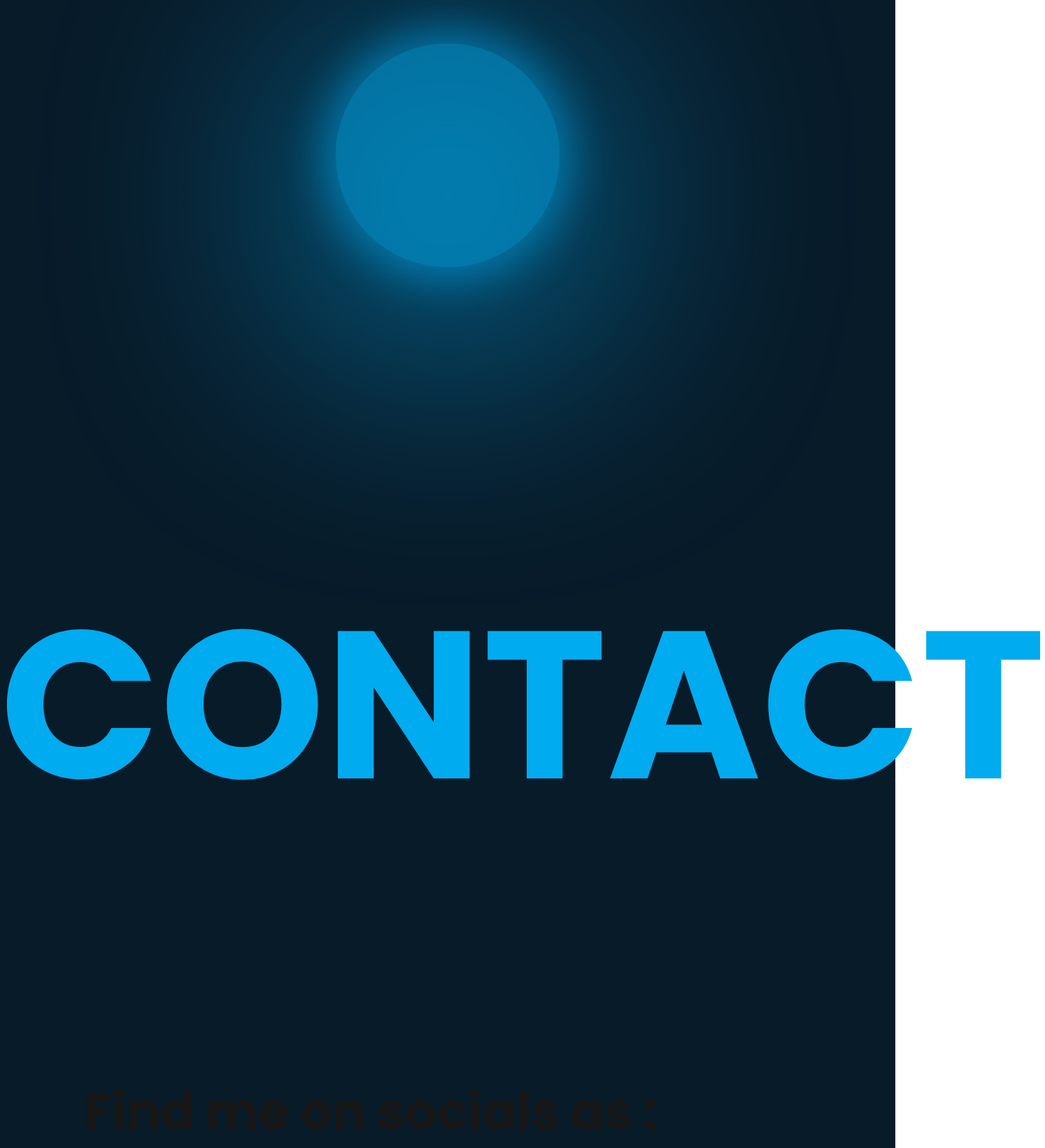
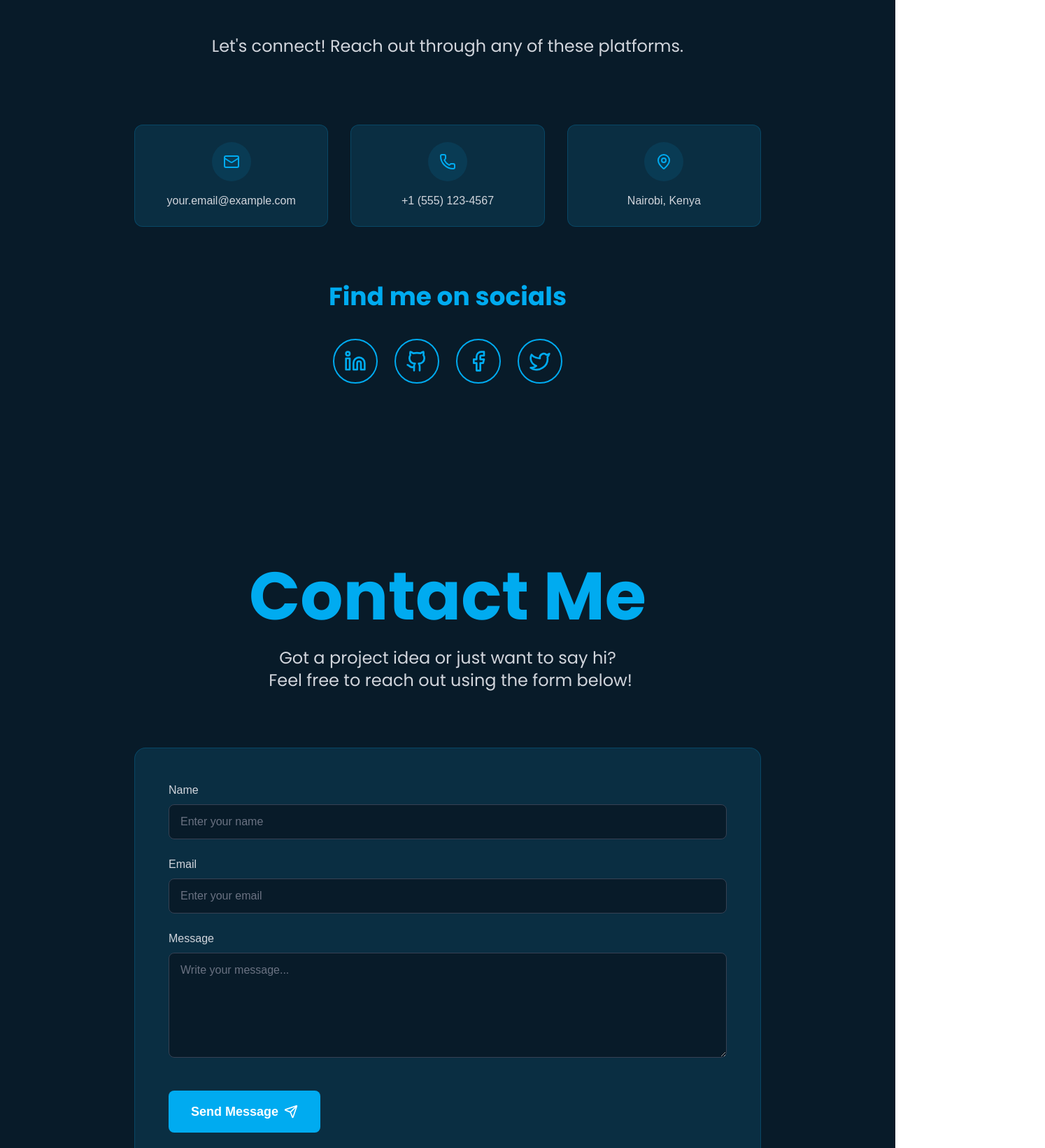
Before and after one commit to John-hack321/okello_repository_portfolio, a Next.js app: page /about in a window 1280 px wide. Shown: the part 5480-7120 px from the top of the page at 70% size, 1494 px wide, since content can reach past the window. Built offline with nearby package versions, Linux system fonts and the light colour scheme.

Commit message:
latest stable state

```diff
--- a/app/components/actual_contact.tsx
+++ b/app/components/actual_contact.tsx
@@ -1,82 +1,98 @@
 "use client";
 import React from "react";
 import { poppins } from "./home";
+import { Send } from "lucide-react";
 
 function ActualContactSection() {
   return (
-    <div className="flex flex-col bg-[#081b29] text-[#ededed] py-20 px-10">
-      <h2
-        className={` ${poppins.className} mb-50 text-9xl font-bold text-center text-[#00abf0]`}
-      >
+    <section className="relative bg-[#081b29] text-[#ededed] py-16 sm:py-20 lg:py-28">
+      <div className="container mx-auto px-4 sm:px-6 lg:px-8">
+        {/* Heading Section */}
+        <div className="text-center mb-12 sm:mb-16 lg:mb-20">
+          <h2 className={`${poppins.className} text-4xl sm:text-6xl md:text-7xl lg:text-8xl font-bold text-[#00abf0] mb-6`}>
             Contact Me
           </h2>
-      <p className={`${poppins.className} text-4xl ml-20  mb-10`}>
-        Got a project idea or just want to say hi? <br /> <br />{" "}
-        <span className="ml-40 ">
+          <div className="max-w-3xl mx-auto">
+            <p className={`${poppins.className} text-lg sm:text-xl md:text-2xl text-gray-300`}>
+              Got a project idea or just want to say hi?
+              <span className="block sm:inline-block sm:ml-2 mt-2 sm:mt-0">
                 Feel free to reach out using the form below!
               </span>
             </p>
+          </div>
+        </div>
 
         {/* Contact Form */}
-      <form className="lg:w-1/2 justify-end md:w-1/2 w-full mx-auto mt-60 shadow-2xl p-20  space-y-6">
+        <div className="max-w-4xl mx-auto">
+          <form className="bg-[#0a2e42] bg-opacity-50 backdrop-blur-sm rounded-2xl p-6 sm:p-8 md:p-12 space-y-6 border border-[#00abf0]/20">
             {/* Name Field */}
             <div>
-          <label htmlFor="name" className="block text-lg font-semibold">
+              <label htmlFor="name" className="block text-sm sm:text-base font-medium text-gray-300 mb-2">
                 Name
               </label>
               <input
                 type="text"
                 id="name"
                 placeholder="Enter your name"
-            className="w-full px-4 py-2 rounded-md border border-gray-300 focus:outline-none focus:ring-2 focus:ring-[#00abf0]"
+                className="w-full px-4 py-3 rounded-lg bg-[#081b29] border border-gray-700 focus:outline-none focus:ring-2 focus:ring-[#00abf0] focus:border-transparent text-gray-200 placeholder-gray-500 transition-all duration-200"
+                required
               />
             </div>
 
             {/* Email Field */}
             <div>
-          <label htmlFor="email" className="block text-lg font-semibold">
+              <label htmlFor="email" className="block text-sm sm:text-base font-medium text-gray-300 mb-2">
                 Email
               </label>
               <input
                 type="email"
                 id="email"
                 placeholder="Enter your email"
-            className="w-full px-4 py-2 rounded-md border border-gray-300 focus:outline-none focus:ring-2 focus:ring-[#00abf0]"
+                className="w-full px-4 py-3 rounded-lg bg-[#081b29] border border-gray-700 focus:outline-none focus:ring-2 focus:ring-[#00abf0] focus:border-transparent text-gray-200 placeholder-gray-500 transition-all duration-200"
+                required
               />
             </div>
 
             {/* Message Field */}
             <div>
-          <label htmlFor="message" className="block text-lg font-semibold">
+              <label htmlFor="message" className="block text-sm sm:text-base font-medium text-gray-300 mb-2">
                 Message
               </label>
               <textarea
                 id="message"
                 placeholder="Write your message..."
                 rows={5}
-            className="w-full px-4 py-2 rounded-md border border-gray-300 focus:outline-none focus:ring-2 focus:ring-[#00abf0]"
+                className="w-full px-4 py-3 rounded-lg bg-[#081b29] border border-gray-700 focus:outline-none focus:ring-2 focus:ring-[#00abf0] focus:border-transparent text-gray-200 placeholder-gray-500 resize-y min-h-[150px] transition-all duration-200"
+                required
               ></textarea>
             </div>
 
             {/* Submit Button */}
-        <div className="text-center">
+            <div className="pt-4">
               <button
                 type="submit"
-            className="bg-[#00abf0] text-white px-6 py-3 w-full rounded-md font-semibold text-lg hover:bg-[#006f9f] transition-colors duration-300"
+                className="group w-full sm:w-auto flex items-center justify-center gap-2 bg-[#00abf0] hover:bg-[#0088cc] text-white px-6 py-3 sm:px-8 sm:py-4 rounded-lg font-semibold text-base sm:text-lg transition-all duration-300 hover:shadow-lg hover:shadow-[#00abf0]/30"
               >
-            Send Message
+                <span>Send Message</span>
+                <Send className="h-5 w-5 group-hover:translate-x-1 transition-transform duration-300" />
               </button>
             </div>
           </form>
-      <div className="items-center justify-center flex mt-30 flex-col">
-        <h3 className="text-neutral-400 font-light text-sm">
-          built and designed by john_ke
-        </h3>
-        <h3 className="text-neutral-400 font-light text-sm">
-          all rights reserved
-        </h3>
         </div>
+
+        {/* Footer */}
+        <footer className="mt-20 text-center">
+          <div className="flex flex-col items-center space-y-2">
+            <p className="text-neutral-400 text-sm sm:text-base">
+              Built and designed with ❤️ by john_ke
+            </p>
+            <p className="text-neutral-500 text-xs sm:text-sm">
+              © {new Date().getFullYear()} All rights reserved
+            </p>
           </div>
+        </footer>
+      </div>
+    </section>
   );
 }
 
--- a/app/components/contact.tsx
+++ b/app/components/contact.tsx
@@ -1,52 +1,115 @@
 "use client";
 import React from "react";
 import { poppins } from "./home";
-import { Linkedin, LinkedinIcon } from "lucide-react";
-import { GithubIcon } from "lucide-react";
-import { FacebookIcon } from "lucide-react";
-import { TwitterIcon } from "lucide-react";
+import { Linkedin, Github, Facebook, Twitter, Mail, Phone, MapPin } from "lucide-react";
 
 function ContactSection() {
-  const socialIcons = [
-    { icon: <LinkedinIcon /> },
-    { icon: <FacebookIcon /> },
-    { icon: <GithubIcon /> },
-    { icon: <TwitterIcon /> },
+  const socialLinks = [
+    {
+      icon: <Linkedin className="h-6 w-6 sm:h-8 sm:w-8" />,
+      name: "LinkedIn",
+      url: "https://linkedin.com/in/your-profile"
+    },
+    {
+      icon: <Github className="h-6 w-6 sm:h-8 sm:w-8" />,
+      name: "GitHub",
+      url: "https://github.com/your-username"
+    },
+    {
+      icon: <Facebook className="h-6 w-6 sm:h-8 sm:w-8" />,
+      name: "Facebook",
+      url: "https://facebook.com/your-profile"
+    },
+    {
+      icon: <Twitter className="h-6 w-6 sm:h-8 sm:w-8" />,
+      name: "Twitter",
+      url: "https://twitter.com/your-handle"
+    },
+  ];
+
+  const contactInfo = [
+    {
+      icon: <Mail className="h-6 w-6 text-[#00abf0]" />,
+      text: "your.email@example.com",
+      url: "mailto:your.email@example.com"
+    },
+    {
+      icon: <Phone className="h-6 w-6 text-[#00abf0]" />,
+      text: "+1 (555) 123-4567",
+      url: "tel:+15551234567"
+    },
+    {
+      icon: <MapPin className="h-6 w-6 text-[#00abf0]" />,
+      text: "Nairobi, Kenya",
+      url: "https://maps.google.com/?q=Nairobi,Kenya"
+    }
   ];
 
   return (
-    <div id="contact_sec" className="min-h-[800px]">
-      <div className="   flex justify-center mt-100 items-center sticky -top-50">
-        <div className="bg-[#00abf0] opacity-70 rounded-full h-[300px] w-[300px] blur-[150px] shadow-[0_0_120px_60px_#00abf0] transition-all duration-700"></div>
+    <section id="contact" className="relative py-20 sm:py-28 lg:py-36 overflow-hidden">
+      {/* Background Effects */}
+      <div className="absolute inset-0 -z-10 overflow-hidden">
+        <div className="absolute top-1/4 left-1/2 -translate-x-1/2 -translate-y-1/2">
+          <div className="bg-[#00abf0] opacity-20 rounded-full h-[300px] w-[300px] sm:h-[500px] sm:w-[500px] blur-[100px] sm:blur-[150px] transition-all duration-700"></div>
         </div>
-      <div className="sticky  -top-50 flex -mt-100 justify-center items-center">
-        <div className="mt-8 bg-[#00abf0] opacity-50 rounded-full h-80 w-80 shadow-[0_0_60px_20px_#00abf0]"></div>
       </div>
 
-      <div className="mt-100">
-        <h1
-          className={` ${poppins.className} text-[#00abf0] font-extrabold uppercase text-[300px] `}
+      <div className="container mx-auto px-4 sm:px-6 lg:px-8">
+        {/* Title Section */}
+        <div className="text-center mb-16 sm:mb-24">
+          <h2 className={`${poppins.className} text-5xl sm:text-7xl md:text-8xl lg:text-9xl font-extrabold text-[#00abf0] mb-8 sm:mb-12`}>
+            CONTACT
+          </h2>
+          <p className={`${poppins.className} text-lg sm:text-xl md:text-2xl text-gray-300 max-w-4xl mx-auto`}>
+            Let's connect! Reach out through any of these platforms.
+          </p>
+        </div>
+
+        {/* Contact Info */}
+        <div className="max-w-4xl mx-auto grid grid-cols-1 md:grid-cols-3 gap-8 mb-20">
+          {contactInfo.map((item, index) => (
+            <a
+              key={index}
+              href={item.url}
+              target="_blank"
+              rel="noopener noreferrer"
+              className="group bg-[#0a2e42] bg-opacity-50 backdrop-blur-sm rounded-xl p-6 hover:bg-opacity-70 transition-all duration-300 hover:-translate-y-1 border border-[#00abf0]/20 hover:border-[#00abf0]/50"
             >
-          contact
-        </h1>
+              <div className="flex flex-col items-center text-center">
+                <div className="h-14 w-14 rounded-full bg-[#00abf0]/10 flex items-center justify-center mb-4 group-hover:bg-[#00abf0] group-hover:text-[#081b29] transition-colors duration-300">
+                  {item.icon}
                 </div>
-      <div className="mt-80 ml-30">
-        <h2 className={`${poppins.className} text-7xl font-extrabold`}>
-          Find me on socials as :
-        </h2>
+                <span className="text-gray-300 text-sm sm:text-base">
+                  {item.text}
+                </span>
               </div>
-      <div className=" mx-30 mb-60 justify-between flex mt-80  pr-10 space-x-20">
-        {socialIcons.map((item, index) => (
-          <div
+            </a>
+          ))}
+        </div>
+
+        {/* Social Links */}
+        <div className="text-center mt-20">
+          <h3 className={`${poppins.className} text-2xl sm:text-3xl md:text-4xl font-bold text-[#00abf0] mb-8`}>
+            Find me on socials
+          </h3>
+          <div className="flex justify-center flex-wrap gap-6 mt-10">
+            {socialLinks.map((item, index) => (
+              <a
                 key={index}
-            className=" justify-center flex relative border-2 z-10 group overflow-hidden cursor-pointer hover:text-[#081b29] transition-colors duration-500  h-14 w-14 rounded-full items-center   p-4 border-[#00abf0] text-[#00abf0]"
+                href={item.url}
+                target="_blank"
+                rel="noopener noreferrer"
+                className="group relative flex items-center justify-center h-14 w-14 sm:h-16 sm:w-16 rounded-full border-2 border-[#00abf0] text-[#00abf0] hover:bg-[#00abf0] hover:text-[#081b29] transition-all duration-300"
+                aria-label={item.name}
               >
-            <a href="relative z-10">{item.icon}</a>
-            <div className="absolute top-0 left-0 h-full w-0 -z-10 bg-[#00abf0] group-hover:w-full transition-all duration-500 ease-in-out"></div>
-          </div>
+                <span className="relative z-10">{item.icon}</span>
+                <span className="sr-only">{item.name}</span>
+              </a>
             ))}
           </div>
         </div>
+      </div>
+    </section>
   );
 }
 
```
Lines whose indentation alone changed are shown as unchanged.
